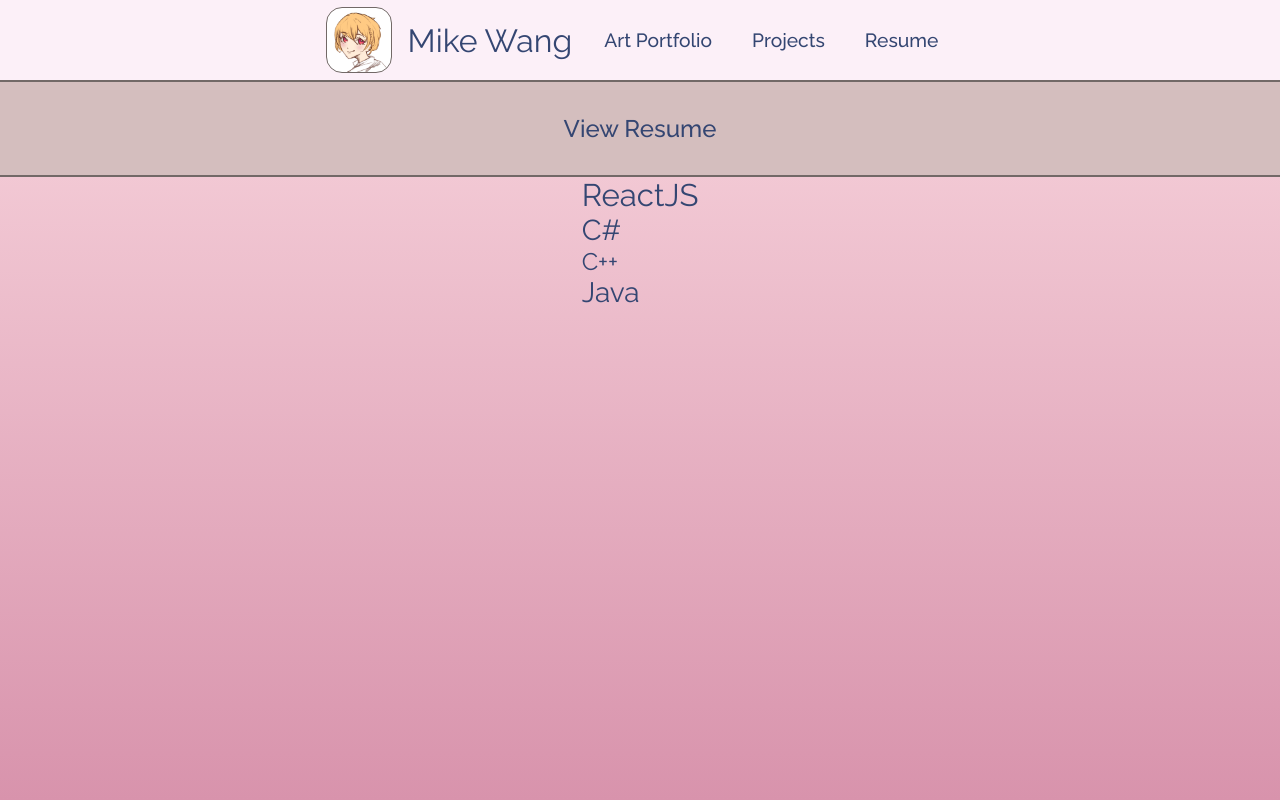
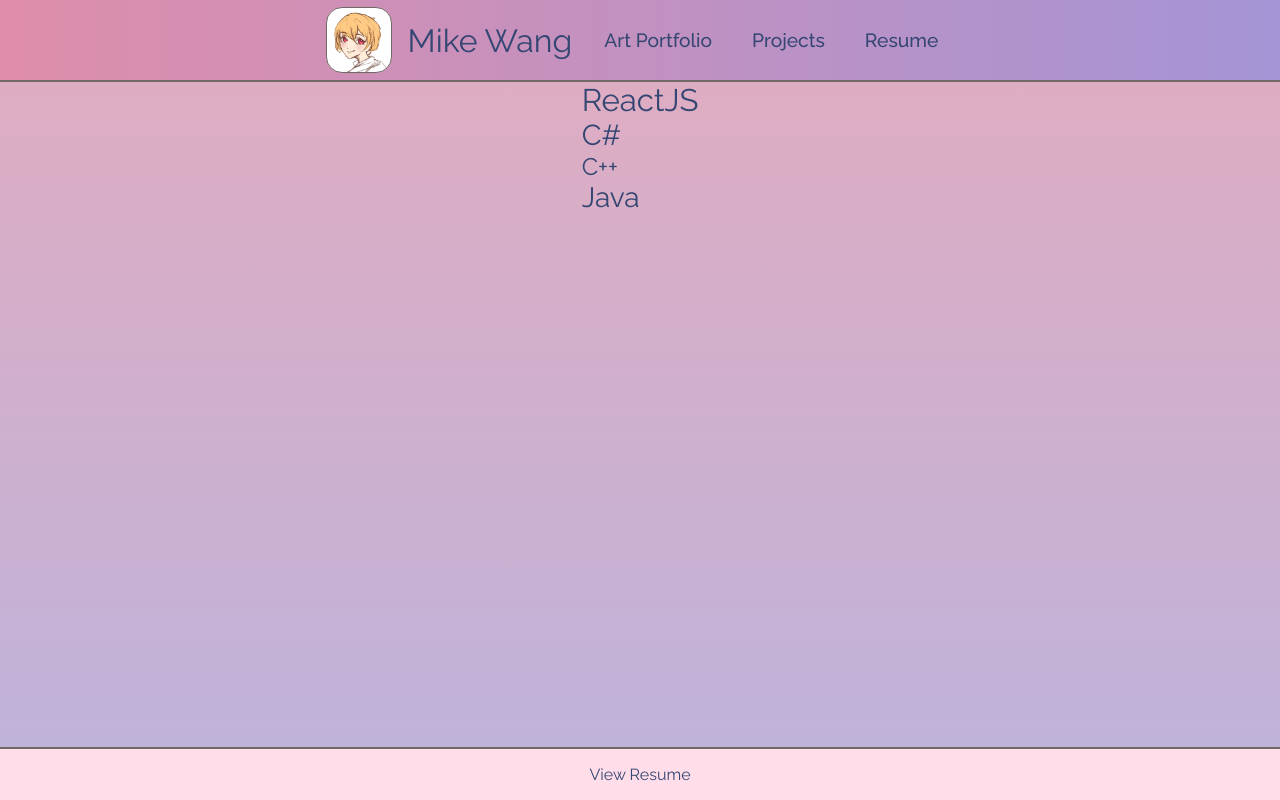
Before and after one commit to mikewng/personal-web, a Next.js app: page / in a window 1280 px wide. Both pictures are taken after a click on the element "Resume". Built offline with nearby package versions, Linux system fonts and the light colour scheme.

Commit message:
mroe css styling

```diff
--- a/src/App.scss
+++ b/src/App.scss
@@ -7,6 +7,7 @@
     --border-color: rgb(114, 105, 103);
     --hover-color: rgb(212, 190, 190);
     --primary-text-color: rgb(52, 70, 114);
+    --sub-section-color: rgb(255, 221, 233);
 }
 
 
--- a/src/app/screens/Envelope/Envelope.scss
+++ b/src/app/screens/Envelope/Envelope.scss
@@ -10,7 +10,7 @@
     width: 30rem;
     transition: 0.35s;
 
-    background: linear-gradient(rgba(228, 185, 201, 0.521));
+    background: linear-gradient(rgb(226, 172, 192), rgb(189, 179, 219));
 
     &.expand {
         width: 100%;
@@ -25,7 +25,8 @@
             min-height: 5rem;
             max-height: 5rem;
             border-bottom: 2px solid var(--border-color);
-            background-color: var(--header-color);
+            background: linear-gradient(0.25turn, rgb(223, 142, 171), rgb(164, 148, 213));
+
         }
     }
 
--- a/src/app/screens/Envelope/Navigation.scss
+++ b/src/app/screens/Envelope/Navigation.scss
@@ -110,7 +110,6 @@
         flex-direction: column;
         align-items: center;
 
-
         .env-header {
             font-size: 2rem;
         }
--- a/src/app/screens/Resume/Resume.jsx
+++ b/src/app/screens/Resume/Resume.jsx
@@ -5,15 +5,15 @@ import ResumeSkill from "./components/ResumeSkill";
 const Resume = () => {
     return (
         <div className="resume-container">
-            <div className="resume-download-link-section">
-                View Resume
-            </div>
             <div className="resume-skills-section">
                 {
                     resumeSkillsData.map((skill, i) => {
-                        return <ResumeSkill skillMetadata={skill} key={i}/>
+                        return <ResumeSkill skillMetadata={skill} key={i} />
                     })
                 }
+            </div>
+            <div className="resume-download-link-section">
+                View Resume
             </div>
         </div>
     )
--- a/src/app/screens/Resume/Resume.scss
+++ b/src/app/screens/Resume/Resume.scss
@@ -11,16 +11,22 @@
         align-items: center;
 
         position: sticky;
-        top: 0;
+        bottom: 0;
 
-        border-bottom: 2px solid var(--border-color);
-        padding: 2rem;
+        border-top: 2px solid var(--border-color);
+        padding: 1rem;
         width: 100%;
 
-        font-size: 1.5rem;
-        font-weight: 450;
+        font-size: 1rem;
+        font-weight: 00;
 
-        background-color: var(--hover-color);
+        background-color: var(--sub-section-color);
+
+        &:hover {
+            cursor: pointer;
+            background-color: var(--hover-color);
+            transition: 0.25s;
+        }
     }
 
     .resume-skills-section {
```
